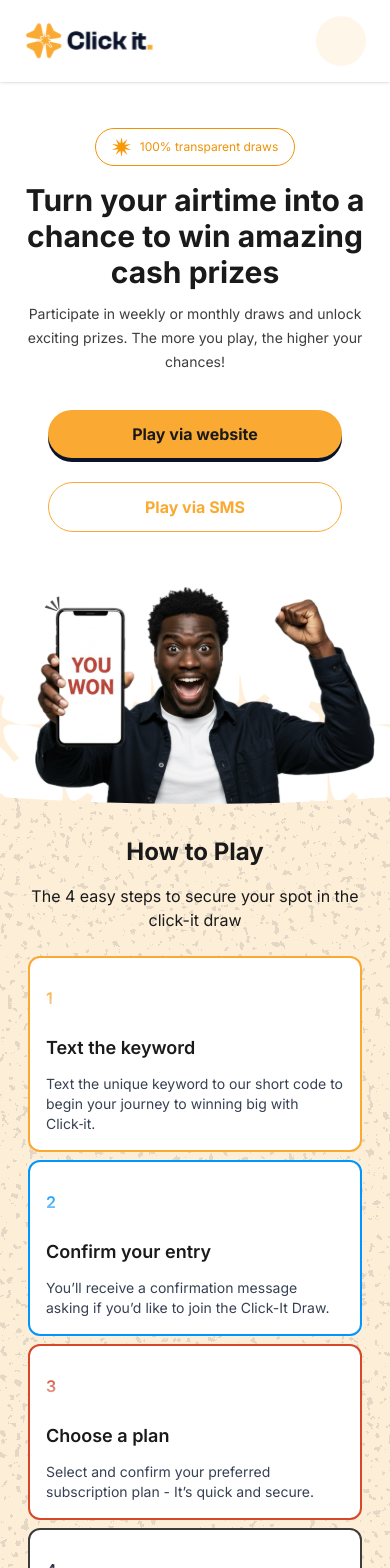
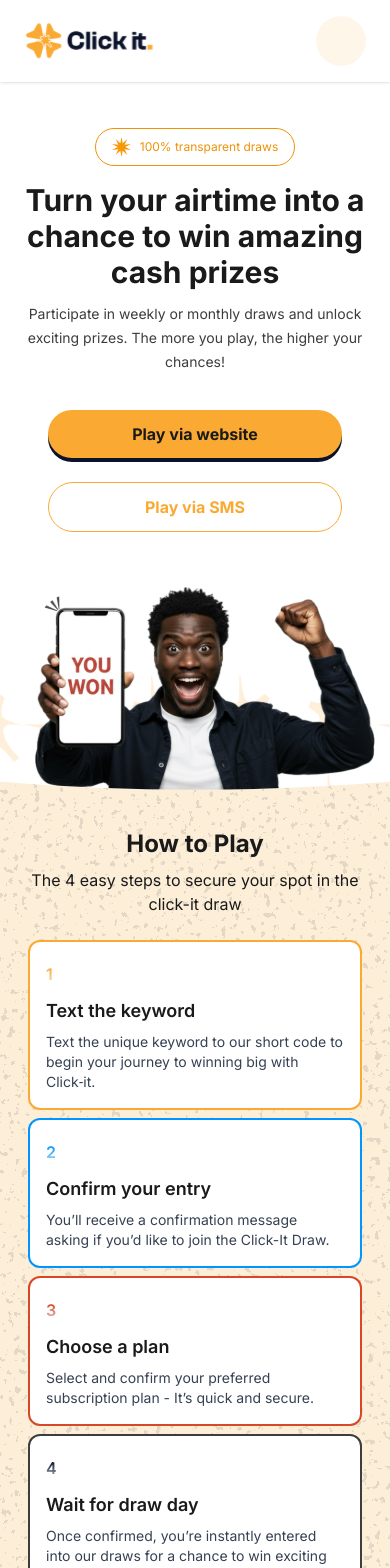
Before and after one commit to UdalaSolutions/clickIt-frontend, a Next.js app: page / in a window 390 px wide. Shown: the top 1568 px of the page. Built offline with nearby package versions, Linux system fonts and the light colour scheme; some icons are missing.

Commit message:
how it works

```diff
--- a/src/app/component/landing/howToPlay.js
+++ b/src/app/component/landing/howToPlay.js
@@ -5,10 +5,10 @@ const HowToPlay = () => {
 		<section
 			className='
 				pt-40 pb-20 px-3
-				items-center justify-center flex-col howto-bg -mt-36 md:-mt-20
+				items-center justify-center flex-col howto-bg -mt-36 md:-mt-20 lg:-mt-28 xl:-mt-32
 			'>
 			<div className='text-center'>
-				<h2 className='font-bold text-[24px] leading-8 sm:text-[32px] leading-12'>
+				<h2 className='font-bold text-[24px] leading-8 sm:text-[32px] sm:leading-12'>
 					How to Play
 				</h2>
 				<p className='max-w-3xl mx-auto mt-2 sm:mt-4'>
@@ -16,7 +16,7 @@ const HowToPlay = () => {
 				</p>
 			</div>
 
-			<div className='mt-6 w-full max-w-7xl px-4'>
+			<div className='mt-6 w-full max-w-7xl mx-auto px-4'>
 				<div className='grid grid-cols-1 sm:grid-cols-2 lg:grid-cols-4 gap-2 sm:gap-3.5'>
 					{steps.map((step) => (
 						<article
@@ -24,13 +24,13 @@ const HowToPlay = () => {
 							className={`flex flex-col bg-white rounded-xl p-4 text-left border-2 ${step.borderColor}`}
 							aria-labelledby={`howto-step-${step.id}`}>
 							<h1
-								className={`${step.textColor} font-semibold text-6 leading-8 sm:text-[32px] leading-12`}>
+								className={`${step.textColor} font-semibold text-6 leading-8 sm:text-[32px] sm:leading-12`}>
 								{step.id}
 							</h1>
 
 							<h3
 								id={`howto-step-${step.id}`}
-								className='font-semibold text-lg leading-6.5 sm:text-2xl leading-9 my-2'>
+								className='font-semibold text-lg leading-6.5 sm:text-2xl sm:leading-9 my-2'>
 								{step.title}
 							</h3>
 
```
